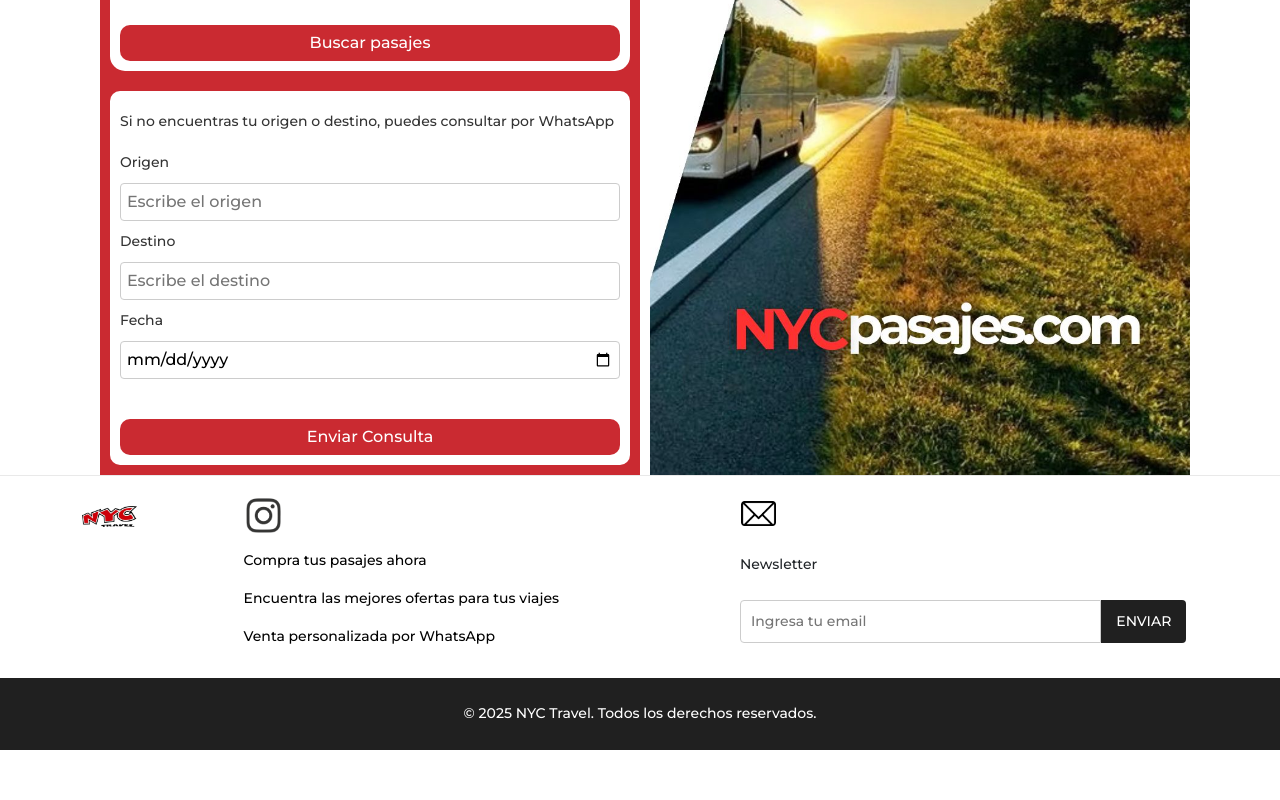
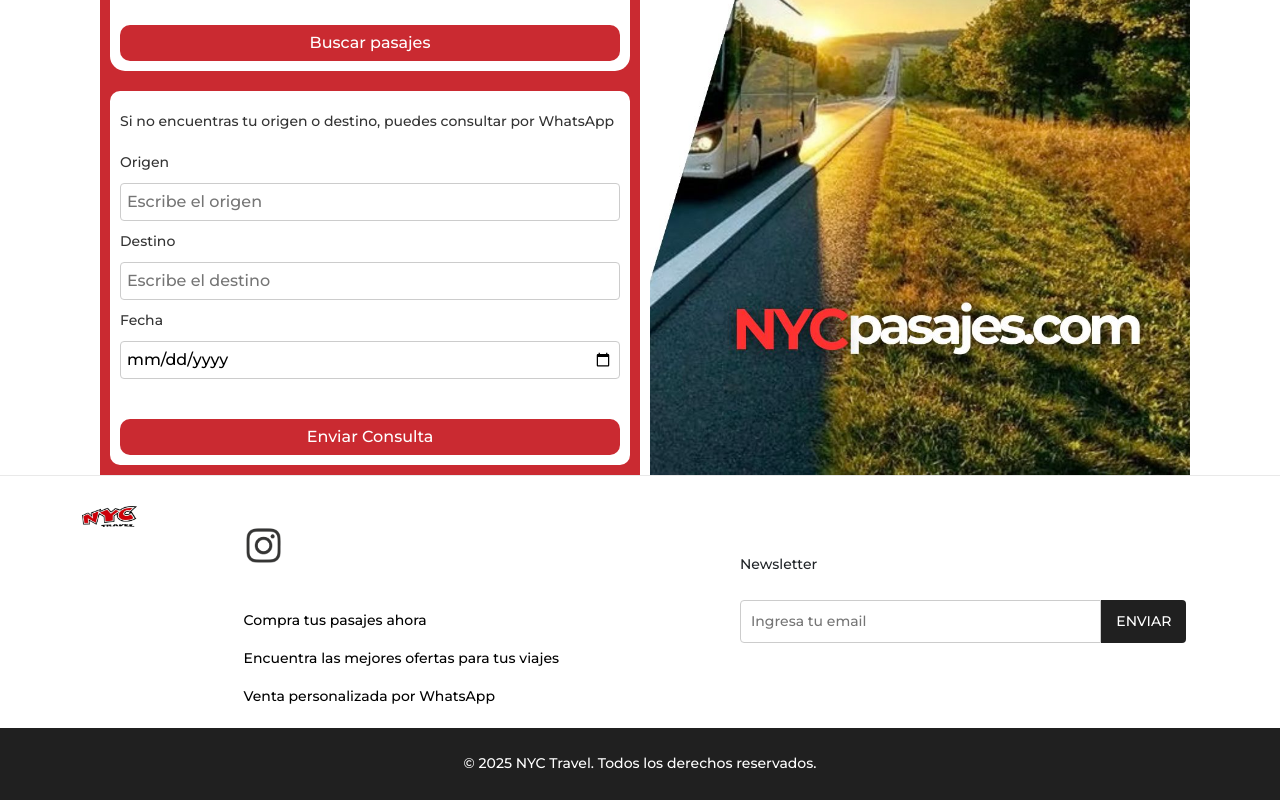
Before and after one commit to Mauriciovillarreal/nycpasajes, a React (Vite) app: page /#/catalogo in a window 1280 px wide. Shown: the part 400-1200 px from the top of the page. Before the commit the page ends 1150 px from the top, so only its background shows below. Built offline with nearby package versions, Linux system fonts and the light colour scheme; no server answers; the database is empty.

Commit message:
add og index

```diff
--- a/src/components/Footer/Footer.css
+++ b/src/components/Footer/Footer.css
@@ -75,6 +75,7 @@
     flex-direction: column;
     width: 100%;
     margin-bottom: 15px;
+    margin-top: 60px;
 }
 
 .email-form img {
@@ -114,7 +115,10 @@
 
 .instagram img {
     width: 35px;
-    margin-left: 2px  !important;}
+    margin-left: 2px  !important;
+    margin-bottom: 30px;
+    margin-top: 30px;
+}
 
 /* Estilos para dispositivos móviles */
 @media (max-width: 768px) {
--- a/src/components/Footer/Footer.jsx
+++ b/src/components/Footer/Footer.jsx
@@ -68,7 +68,7 @@
 
 
         <form onSubmit={handleSubscribe} className="email-form">
-          <img src="./img/email.png" alt="" />
+
           <h4>Newsletter</h4>
           <div className="inputEmail">
             <input
--- a/src/components/ViajesList/ViajesList.css
+++ b/src/components/ViajesList/ViajesList.css
@@ -232,7 +232,7 @@
 
   .containerForm .image-container {
     width: 100%;
-    background-image:  url('../../../public/img/baner.jpeg');
+    background-image: url('../../../public/img/baner.jpeg');
     background-size: cover; /* Ajusta la imagen para cubrir el contenedor */
     background-position: center; /* Centra la imagen */
     background-repeat: no-repeat; /* Evita que la imagen se repita */
```
